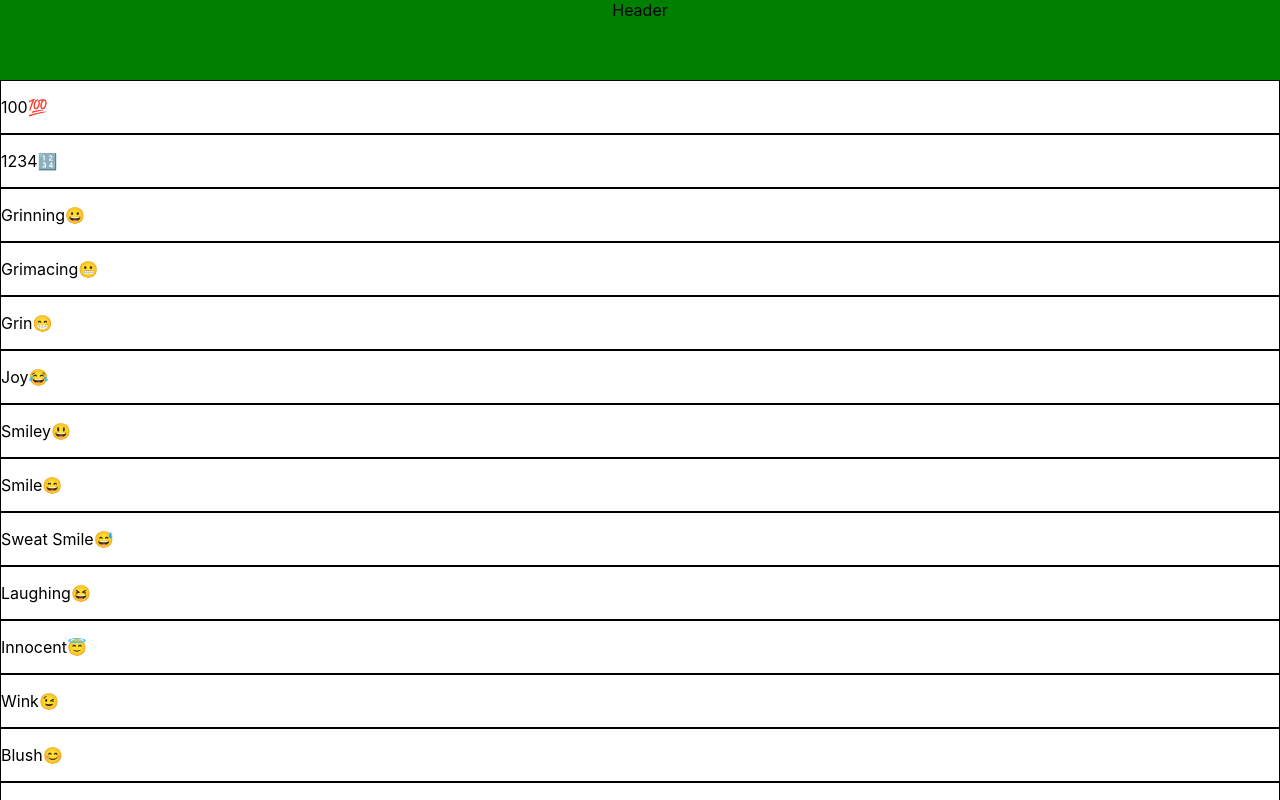
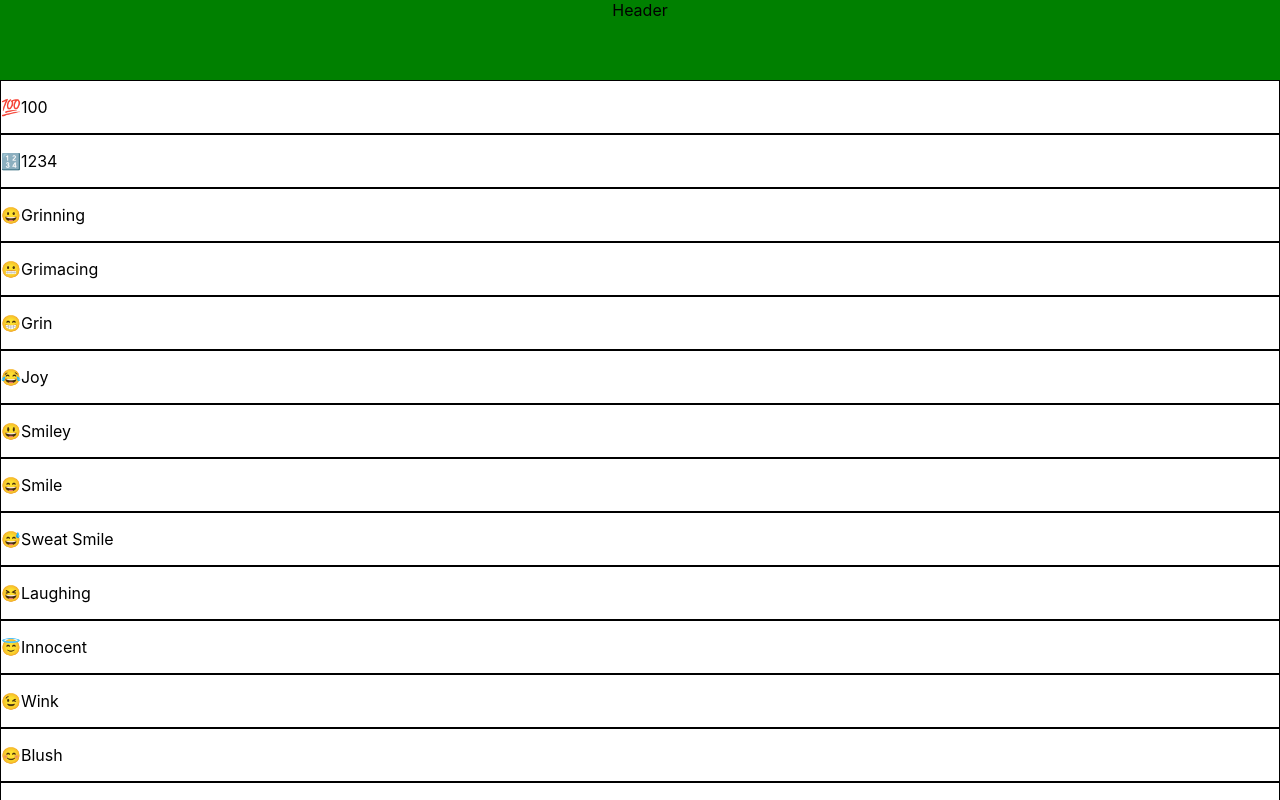
Before and after one commit to ramavatarmeena99/Avatar-Emoji-Search, a React (Create React App) app: page / in a window 1280 px wide. Shown: the top 800 px of the page. Built offline with nearby package versions, Linux system fonts and the light colour scheme.

Commit message:
some issue fixed

```diff
--- a/src/Components/Emoji/Emoji.js
+++ b/src/Components/Emoji/Emoji.js
@@ -1,20 +1,17 @@
-import React from 'react'
-import { dataEmoji } from '../Data/DataEmoji'
+import React from "react";
+import { dataEmoji } from "../Data/DataEmoji";
 
 export default function Emoji() {
   return (
     <div>
-        {dataEmoji.map((i,index)=>{
-            return(
-            <div style={{border:"1px solid black", display:"flex"}}>
-                <p>{i.title}</p>
-                <p>{i.symbol}</p>
-
-
-            </div>
-                )
-        })}
-
-  </div>
-  )
+      {dataEmoji.map((i, index) => {
+        return (
+          <div style={{ border: "1px solid black", display: "flex" }}>
+            <p>{i.symbol}</p>
+            <p>{i.title}</p>
+          </div>
+        );
+      })}
+    </div>
+  );
 }
```
Also changed, not shown: src/Components/EmojiResultRow/EmojiResultRow.js (added, +15 -0 lines).
